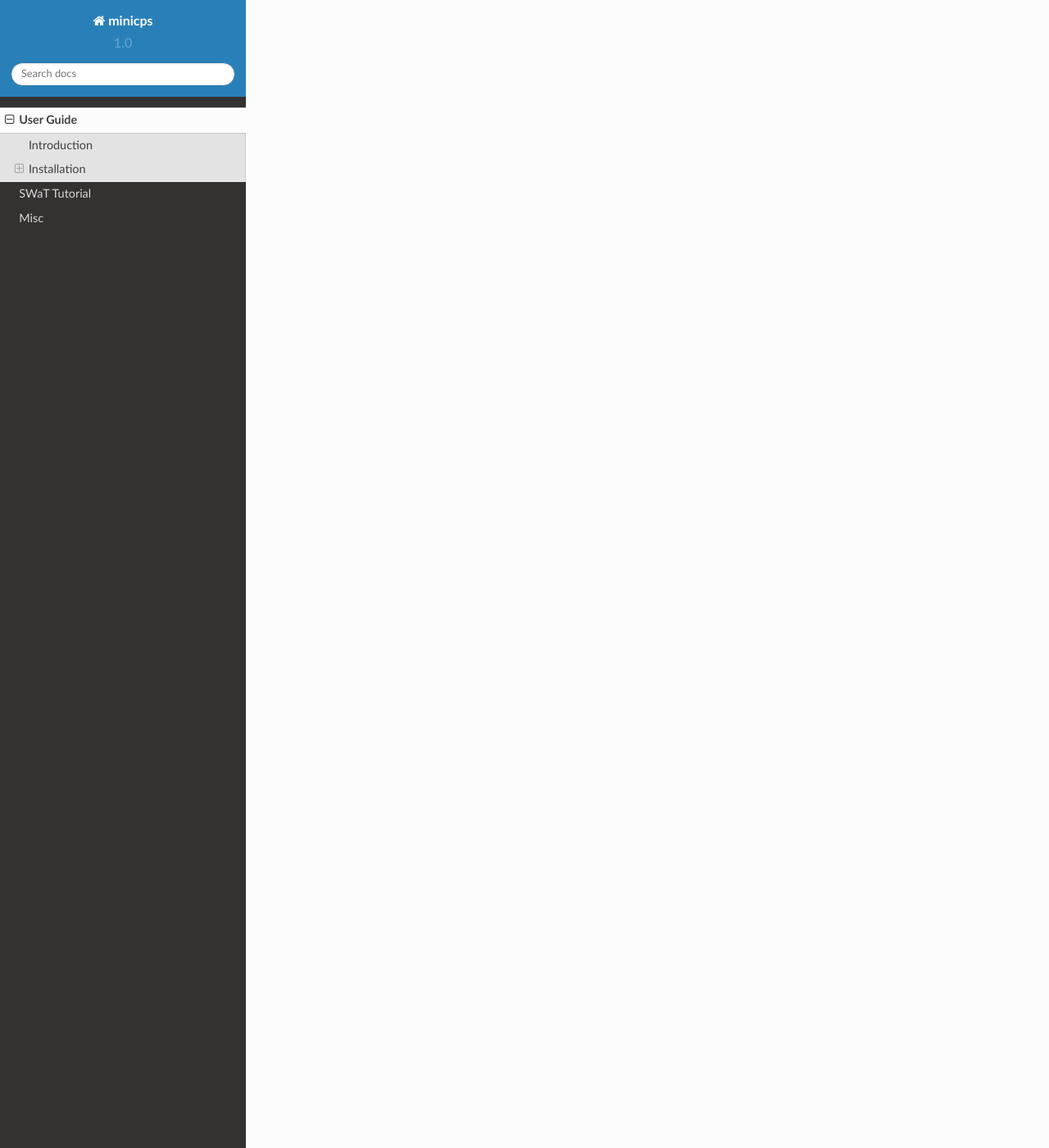
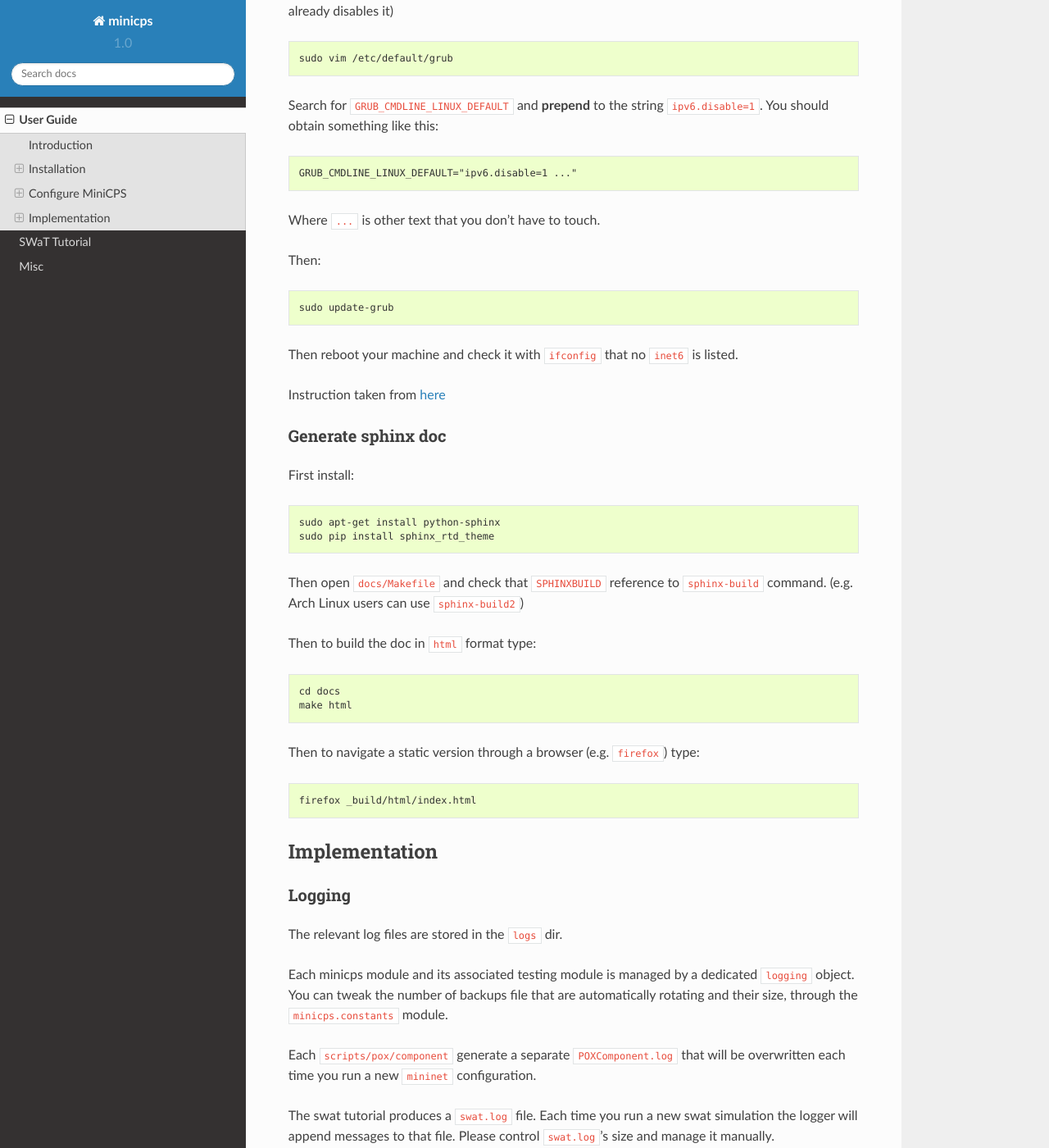
Before and after one commit to scy-phy/minicps, a Sphinx documentation site: the page built from docs/userguide.rst, in a window 1280 px wide and 1400 px high, scrolled down 2444 px. Shown: the whole window at 82% size. Built offline with Sphinx 7.4.7 and the Read the Docs theme 2.0.0, drawn with Linux system fonts in a browser that asks for light colours; some of the changed text lies outside the part shown.

```diff
--- a/docs/userguide.rst
+++ b/docs/userguide.rst
@@ -1,14 +1,17 @@
-.. userguide
+.. userguide_
 
 **********
 User Guide
 **********
+
 
 Introduction
 ============
 
 MiniCPS is a lightweight simulator for accurate network traffic in an
 industrial control system, with basic support for physical layer interaction.
+
+If you need more information about a specific topic see :ref:`add-res`.
 
 
 Installation
@@ -17,8 +20,7 @@ Installation
 Requirements
 ------------
 
-* `Install <http://mininet.org/download/>`_ Mininet
-  and its dependencies.
+`Install <http://mininet.org/download/>`_ Mininet and its dependencies.
 
 Notice that Mininet can be installed either inside a Virtual Machine (VM)
 or on your physical machine.
@@ -26,15 +28,200 @@ The official Mininet VM comes without an X-server that is an *optional*
 requirements for MiniCPS (e.g.: it can be used to display a pop-up window
 containing an image).
 
+:ref:`install-minicps` section will present instructions to install ``minicps``
+on a machine that is running the **latest official mininet vm (Ubuntu)**. Please
+refer to your distribution documentation if you need to install mininet and
+minicps on other distros.
+
+.. _install-minicps:
+
 Install MiniCPS
 ---------------
 
+Login the OS containing ``mininet`` installation then navigate to your home
+directory:
+
+.. code-block:: console
+
+   cd
+
+Make sure that the distro is up to date (if necessary, restart the system):
+
+.. code-block:: console
+
+   sudo apt-get update; apt-get upgrade
+
+Then clone ``minicps`` repository:
+
+.. code-block:: console
+
+    git clone https://github.com/scy-phy/minicps
+
+MiniCPS is compatible with *python 2.7.X*. Install dependencies using:
+
+.. code-block:: console
+
+   sudo apt-get install python-pip python-matplotlib
+   sudo apt-get install python-networkx python-pil.imagetk
+   sudo pip install nose nose-cov
+
+For ENIP support install ``cpppo``
+
+.. code-block:: console
+
+   sudo pip install cpppo
+
+For SDN support optionally install ``pox`` (``mininet`` already includes it):
+
+.. code-block:: console
+
+    cd
+    git clone http://github.com/noxrepo/pox
+
+MiniCPS pox controller files are tracked in the ``minicps`` repo itself.
+To symlink them to pox's dedicated external controller folder ( ``pox/ext``)
+execute the following:
+
+.. code-block:: console
+
+   ~/minicps/bin/init [-p POX_PATH -m MINICPS_PATH -vv]
+
+Notice that:
+
+* You can increase the verbosity level using either ``v`` or  ``-vv``
+* ``POX_PATH`` defaults to ``~/pox`` and ``MINICPS_PATH`` defaults to
+  ``~/minicps``, indeed ``~/minicps/bin/init`` should work for you.
+
+Testing installation
+----------------------
+
+Now you should be able to run:
+
+.. code-block:: console
+
+    ./bin/swat-tutorial
+
+And see ``mininet>`` CLI.
+
+
 Configure MiniCPS
+==================
+
+General
 -----------------
 
-Use text from README.md
+Every switch listens to ``6634`` debugging port.
+You can change it via ``OF_MISC`` dict in the ``minicps.constants``
 
-Test Installation
------------------
+Ssh
+---
 
-TODO
+Mininet VM comes with a ssh server starting at boot. Check it using:
+
+.. code-block:: console
+
+   ps aux | grep ssh
+
+You should see a ``sshd -D`` running process.
+
+Disable ipv6 traffic
+-----------------------
+
+In order to reduce the network traffic you can **disable** the
+Linux ipv6 kernel module. (``mininet`` VM already disables it)
+
+.. code-block:: console
+
+    sudo vim /etc/default/grub
+
+Search for ``GRUB_CMDLINE_LINUX_DEFAULT`` and **prepend** to the string
+``ipv6.disable=1``. You should obtain something like this:
+
+.. code-block:: console
+
+    GRUB_CMDLINE_LINUX_DEFAULT="ipv6.disable=1 ..."
+
+Where ``...`` is other text that you don't have to touch.
+
+Then:
+
+.. code-block:: console
+
+    sudo update-grub
+
+Then reboot your machine and check it with ``ifconfig`` that no
+``inet6`` is listed.
+
+Instruction taken from
+`here <https://github.com/mininet/mininet/issues/454>`_
+
+Generate sphinx doc
+-------------------
+
+First install:
+
+.. code-block:: console
+
+    sudo apt-get install python-sphinx
+    sudo pip install sphinx_rtd_theme
+
+Then open ``docs/Makefile`` and check that ``SPHINXBUILD`` reference to
+``sphinx-build`` command. (e.g. Arch Linux users can use ``sphinx-build2``)
+
+Then to build the doc in ``html`` format type:
+
+.. code-block:: console
+
+    cd docs
+    make html
+
+Then to navigate a static version through a browser (e.g. ``firefox``) type:
+
+.. code-block:: console
+
+    firefox _build/html/index.html
+
+.. _logging:
+
+Implementation
+===============
+
+Logging
+---------
+
+The relevant log files are stored in the ``logs`` dir.
+
+Each minicps module and its associated testing module is managed by a
+dedicated ``logging`` object. You can tweak the number of backups file that are
+automatically rotating and their size, through the ``minicps.constants`` module.
+
+Each ``scripts/pox/component`` generate a separate ``POXComponent.log`` that
+will be overwritten each time you run a new ``mininet`` configuration.
+
+The swat tutorial produces a ``swat.log`` file. Each time you run a new swat
+simulation the logger will append messages to that file. Please control
+``swat.log``'s size and manage it manually.
+
+Nose Testing and Coverage
+--------------------------
+
+You can intentionally skip a particular test adding/uncommenting ``raise SkipTest``.
+You can see skipped test summary in the nosetests output.
+
+If you want to run all the tests contained in the `topology_tests` module, type:
+
+.. code-block:: console
+
+    sudo nosetests tests/topology_tests
+
+To run a single test within a script use:
+
+.. code-block:: console
+
+    sudo nosetests tests/topology_tests:test_name
+
+Some common and useful ``nosetests`` options:
+
+* ``-s`` opt to prevent nosetests to capture stdout
+* ``-v`` opt to obtain a more verbose output
+* more on ``nosetests --help``
```
Also changed, not shown: README.md (+1 -100 lines), docs/misc.rst (+19 -21 lines), docs/swat-tutorial.rst (+34 -22 lines).
